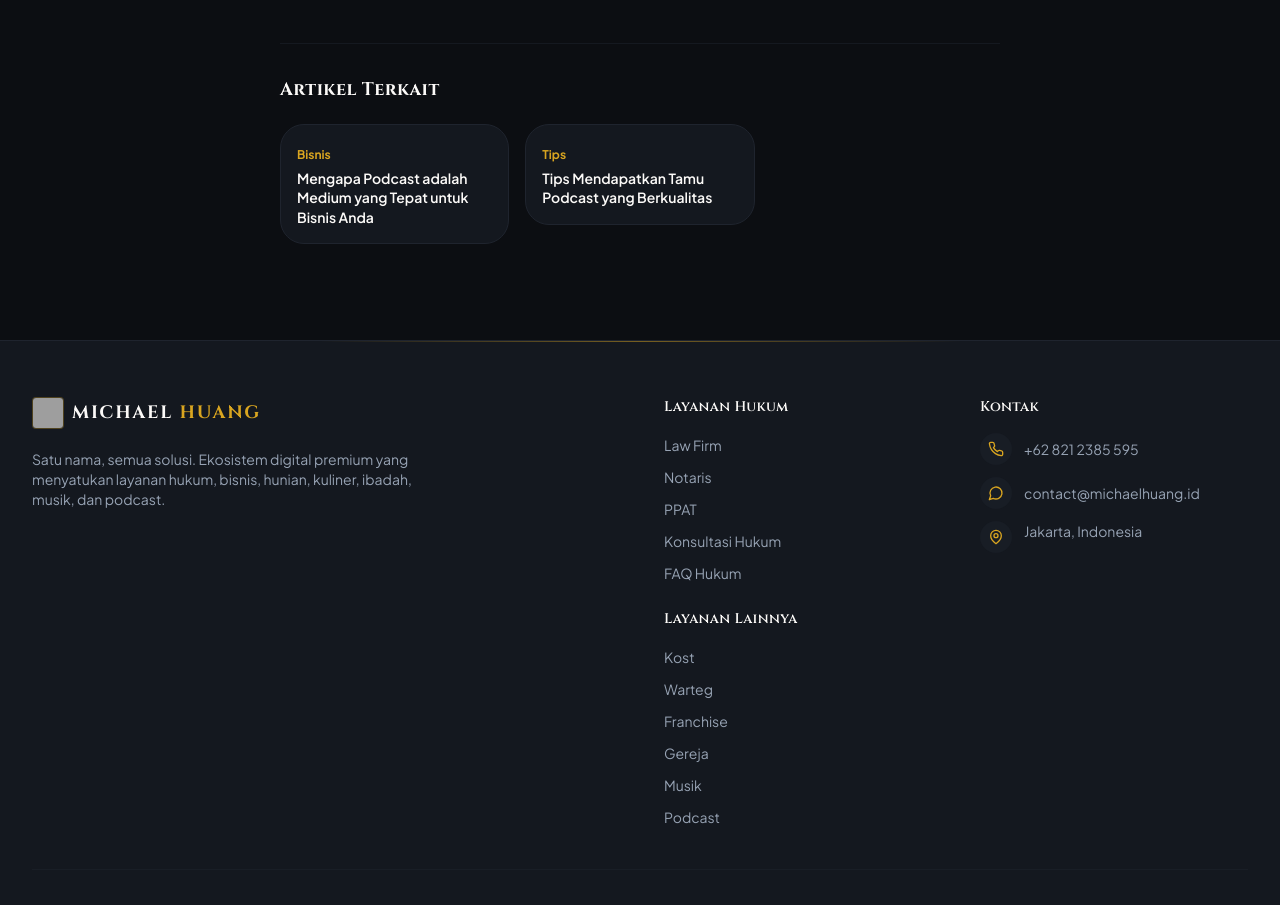
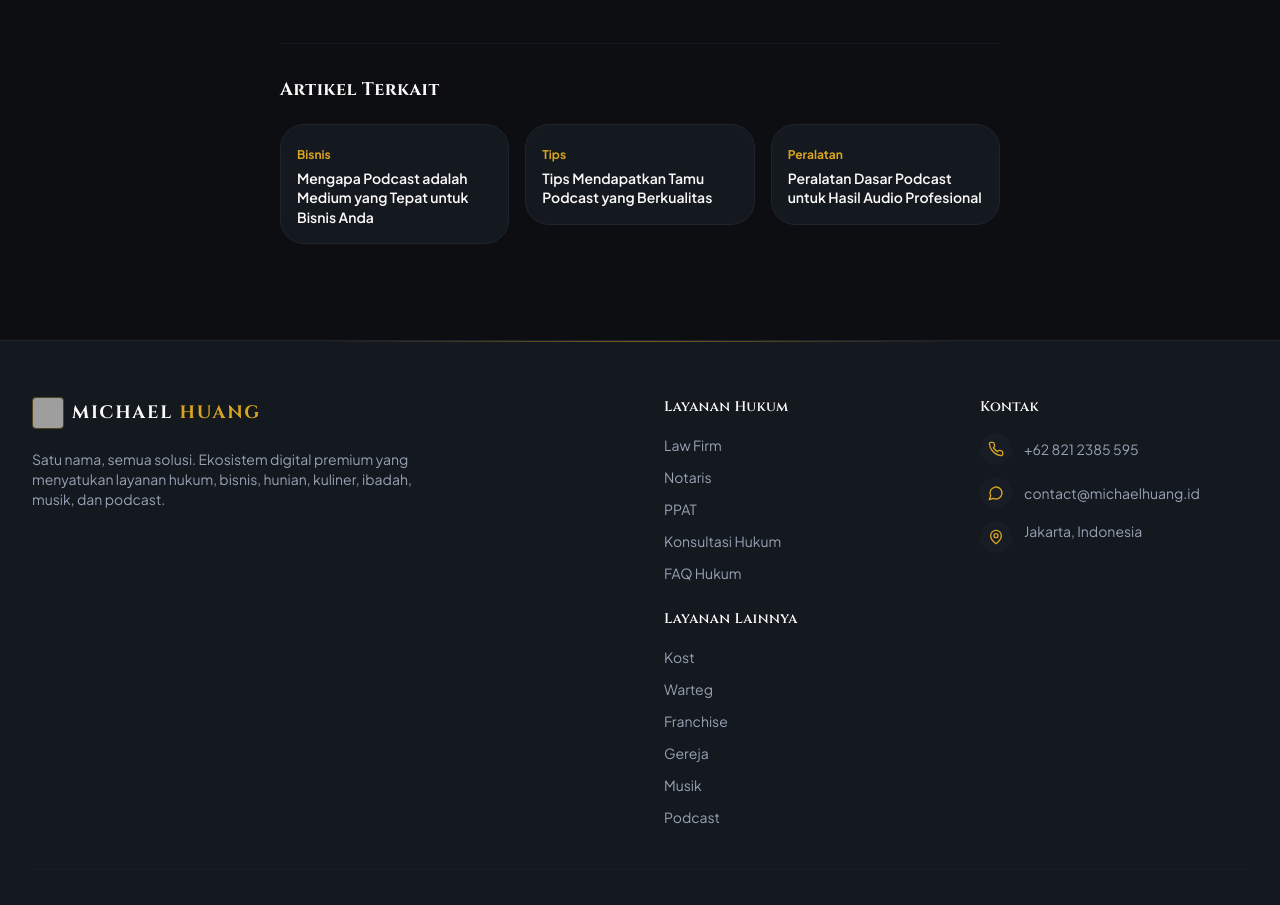
Before and after one commit to StevieAdrian/michael-huang, a Next.js app: page /podcast/artikel/memulai-podcast-panduan in a window 1280 px wide. Shown: the part 1640-2545 px from the top of the page. Built offline with nearby package versions, Linux system fonts and the light colour scheme; no server answers; grey boxes are pictures that could not be loaded.

Commit message:
feat: add podcast articles

```diff
--- a/src/app/constants/podcast-articles.ts
+++ b/src/app/constants/podcast-articles.ts
@@ -28,6 +28,24 @@ export const podcastArticles: Article[] = [
     date: "2 Feb 2025",
     category: "Tips",
     slug: "tips-tamu-podcast-berkualitas",
+  },
+  {
+    id: "4",
+    title: "Peralatan Dasar Podcast untuk Hasil Audio Profesional",
+    excerpt:
+      "Tidak perlu studio mahal untuk menghasilkan audio jernih. Pahami peralatan dasar esensial dari mikrofon hingga software editing.",
+    date: "24 Juni 2026",
+    category: "Peralatan",
+    slug: "peralatan-dasar-podcast-profesional",
+  },
+  {
+    id: "5",
+    title: "Cara Mengatasi Gugup dan Berbicara Lancar saat Podcasting",
+    excerpt:
+      "Merasa kaku atau gugup di depan mikrofon? Temukan teknik olah vokal, latihan pernapasan, dan penyusunan naskah agar bicara lebih mengalir.",
+    date: "15 Mei 2026",
+    category: "Teknik",
+    slug: "cara-bicara-lancar-podcast",
   },
 ];
 
@@ -151,4 +169,76 @@ export const podcastArticleDetails: Record<string, ArticleDetail> = {
     ],
     tags: ["Podcast", "Interview", "Guest", "Host"],
   },
+  "peralatan-dasar-podcast-profesional": {
+    slug: "peralatan-dasar-podcast-profesional",
+    category: "Peralatan",
+    readTime: "5 menit",
+    date: "24 Juni 2026",
+    title: "Peralatan Dasar Podcast untuk Hasil Audio Profesional",
+    subtitle:
+      "Kualitas audio adalah penentu utama retensi pendengar podcast. Berikut panduan memilih alat sesuai anggaran Anda.",
+    author: {
+      name: "Tim Podcast Dr. Michael, S.H., S.T., M.Kn., M.Th., Ph.D.",
+      role: "Audio Engineer",
+    },
+    content: [
+      {
+        type: "paragraph",
+        text: "Banyak podcast pemula gagal mempertahankan pendengar bukan karena topiknya kurang menarik, tetapi karena kualitas audio yang buruk atau bising. Kunci utama audio podcast yang baik adalah pilihan mikrofon yang tepat dan penanganan ruangan.",
+      },
+      {
+        type: "heading",
+        text: "1. Mikrofon: USB vs XLR",
+      },
+      {
+        type: "paragraph",
+        text: "Mikrofon USB adalah pilihan termudah (plug-and-play), cocok untuk pemula. Sedangkan mikrofon XLR menawarkan kualitas audio yang lebih matang tetapi memerlukan audio interface tambahan.",
+      },
+      {
+        type: "heading",
+        text: "2. Headphone Monitor & Software Editing",
+      },
+      {
+        type: "paragraph",
+        text: "Gunakan headphone closed-back untuk memantau suara tanpa adanya kebocoran suara. Untuk software (DAW), Audacity (gratis) atau Reaper (sangat terjangkau) adalah opsi yang sangat disarankan untuk editing podcast.",
+      },
+    ],
+    tags: ["Podcast", "Audio Gear", "Mikrofon", "Produksi"],
+  },
+  "cara-bicara-lancar-podcast": {
+    slug: "cara-bicara-lancar-podcast",
+    category: "Teknik",
+    readTime: "6 menit",
+    date: "15 Mei 2026",
+    title: "Cara Mengatasi Gugup dan Berbicara Lancar saat Podcasting",
+    subtitle:
+      "Kemampuan berbicara yang luwes di depan mikrofon dapat dilatih. Hilangkan kecemasan Anda dengan panduan praktis ini.",
+    author: {
+      name: "Tim Talent Development",
+      role: "Vocal & Presentation Coach",
+    },
+    content: [
+      {
+        type: "paragraph",
+        text: "Sangat wajar jika Anda merasa gugup atau kaku saat pertama kali berbicara di depan mikrofon. Bahkan podcaster berpengalaman pun membutuhkan latihan khusus sebelum memulai rekaman agar suara terdengar natural dan bersahabat.",
+      },
+      {
+        type: "heading",
+        text: "1. Membuat Script Outline (Bukan Teks Lengkap)",
+      },
+      {
+        type: "paragraph",
+        text: "Membaca teks lengkap sering kali membuat Anda terdengar monoton seperti membaca buku. Cukup tulis poin-poin penting (outline) agar cara penyampaian Anda tetap santai dan mengalir secara spontan.",
+      },
+      {
+        type: "heading",
+        text: "2. Latihan Pernapasan dan Pemanasan Suara",
+      },
+      {
+        type: "paragraph",
+        text: "Lakukan pernapasan diafragma selama 2-3 menit sebelum merekam. Pemanasan artikulasi sederhana seperti melafalkan huruf vokal dengan jelas membantu mengurangi slip-of-the-tongue saat berbicara cepat.",
+      },
+    ],
+    tags: ["Podcast", "Public Speaking", "Vokal", "Tips Trik"],
+  },
 };
```
